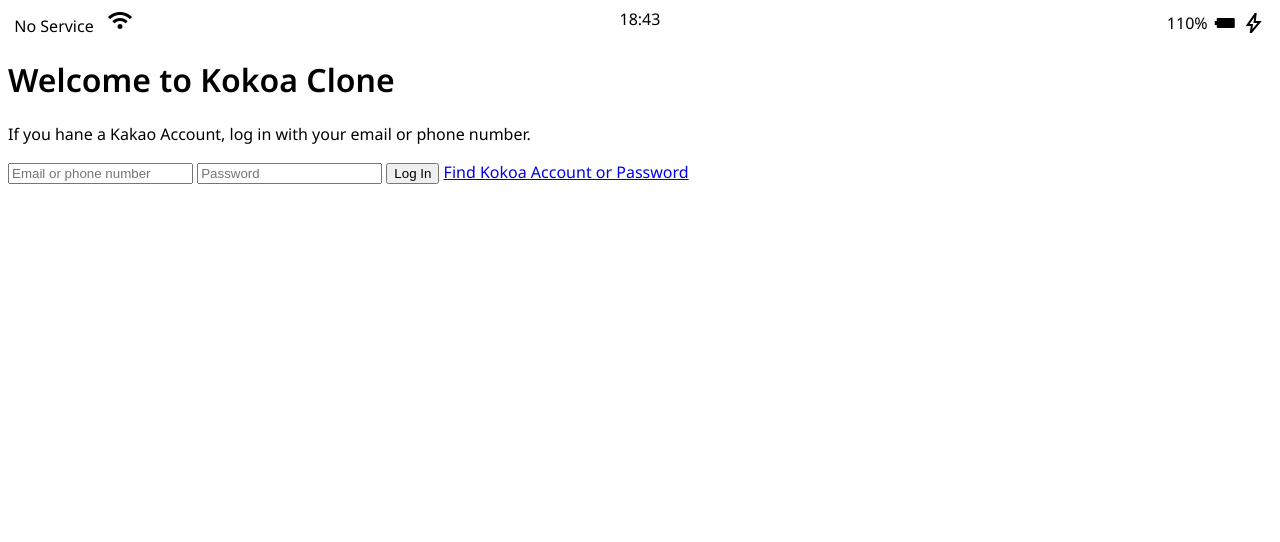
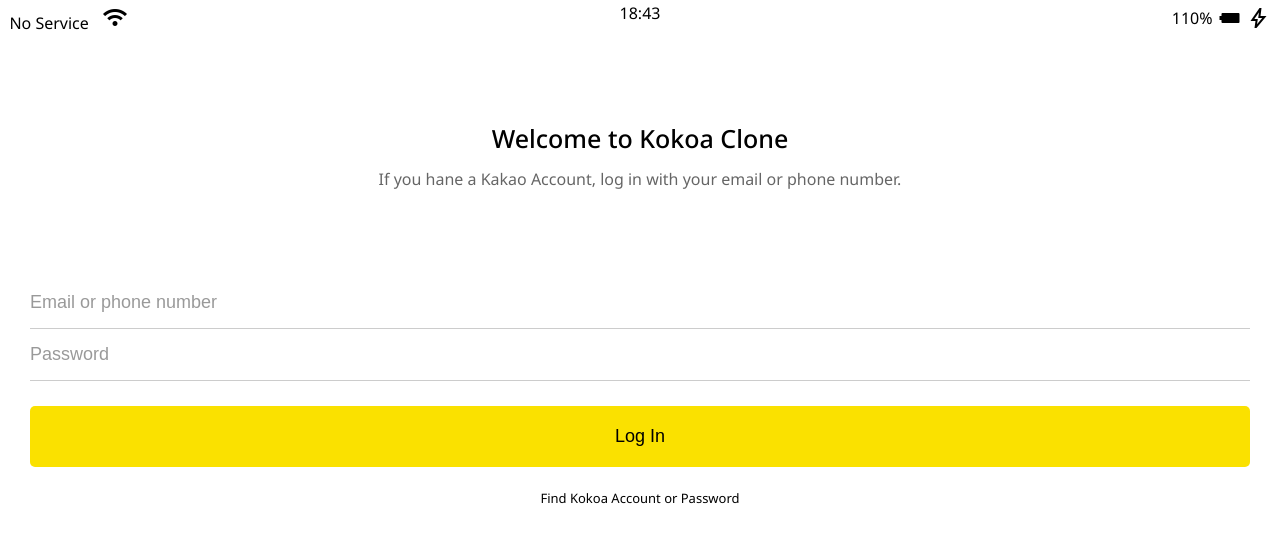
Before and after one commit to yoobinjomango/kokoa-clone-2023, a plain HTML site: page index.html in a window 1280 px wide. Drawn offline with nearby package versions, Linux system fonts and the light colour scheme.

Commit message:
Login
login complete

```diff
--- /dev/null
+++ b/css/components/status-bar.css
@@ -0,0 +1,28 @@
+.status-bar {
+    display: flex;
+    justify-content: center;
+    padding: 5px 3px;
+}
+
+.status-bar__column {
+    width: 33%;
+}
+
+.status-bar__column:first-child span {
+    margin-right: 5px;
+}
+
+.status-bar__column:nth-child(2) {
+    display: flex;
+    justify-content: center;
+}
+
+.status-bar__column:last-child{
+    display: flex;
+    justify-content: flex-end;
+    align-items: center;
+}
+
+.status-bar__column .material-symbols-outlined:nth-child(2){
+    margin: 0px 5px;
+}
--- /dev/null
+++ b/css/reset.css
@@ -0,0 +1,52 @@
+/* http://meyerweb.com/eric/tools/css/reset/
+   v2.0 | 20110126
+   License: none (public domain)
+*/
+
+html, body, div, span, applet, object, iframe,
+h1, h2, h3, h4, h5, h6, p, blockquote, pre,
+a, abbr, acronym, address, big, cite, code,
+del, dfn, em, img, ins, kbd, q, s, samp,
+small, strike, strong, sub, sup, tt, var,
+b, u, i, center,
+dl, dt, dd, ol, ul, li,
+fieldset, form, label, legend,
+table, caption, tbody, tfoot, thead, tr, th, td,
+article, aside, canvas, details, embed,
+figure, figcaption, footer, header, hgroup,
+menu, nav, output, ruby, section, summary,
+time, mark, audio, video {
+	margin: 0;
+	padding: 0;
+	border: 0;
+	font-size: 100%;
+	font: inherit;
+	vertical-align: baseline;
+}
+/* HTML5 display-role reset for older browsers */
+article, aside, details, figcaption, figure,
+footer, header, hgroup, menu, nav, section {
+	display: block;
+}
+body {
+	line-height: 1;
+}
+ol, ul {
+	list-style: none;
+}
+blockquote, q {
+	quotes: none;
+}
+blockquote:before, blockquote:after,
+q:before, q:after {
+	content: '';
+	content: none;
+}
+table {
+	border-collapse: collapse;
+	border-spacing: 0;
+}
+
+input:focus {
+    outline: none;
+}
--- /dev/null
+++ b/css/screens/login.css
@@ -0,0 +1,62 @@
+.welcome-header {
+    margin: 90px 0px;
+    text-align: center;
+    display: flex;
+    flex-direction: column;
+    align-items: center;
+}
+
+.welcome-header__title {
+    margin-bottom: 20px;
+    font-size: 25px;
+    font-weight: 500;
+}
+
+.welcome-header__text {
+   width: 60%;
+   opacity: 0.6;
+}
+
+#login-form {
+    display: flex;
+    flex-direction: column;
+    margin: 0px 30px;
+}
+
+#login-form input {
+    border: none;
+    padding: 15px 0px;
+    font-size: 18px;
+    margin-bottom: 25px;
+}
+
+#login-form input:first-child {
+    margin-bottom: 0px;
+}
+
+#login-form input::placeholder {
+    color: rgba(0,0,0,0.4);
+}
+
+#login-form input:not([type="submit"]) {
+    border-bottom: 1px solid rgba(0,0,0,0.2);
+    transition: border-color 0.3s ease-in-out;
+}
+
+#login-form input:focus{
+    border-color: var(--yellow);
+}
+
+#login-form input[type="submit"] {
+    background-color: var(--yellow);
+    cursor: pointer;
+    padding: 20px 0px;
+    border-radius: 5px;
+}
+
+#login-form a {
+    text-align: center;
+    text-decoration: none;
+    color: inherit;
+    font-size: 13px;
+}
--- a/css/styles.css
+++ b/css/styles.css
@@ -1,33 +1,14 @@
 @import url('https://fonts.googleapis.com/css2?family=Noto+Sans:wght@400;500;600&display=swap');
+
+@import "reset.css";
+@import "variables.css";
+
+/* Components */
+@import "components/status-bar.css";
+
+/* Screens */
+@import "screens/login.css";
 
 body {
     font-family: 'Noto Sans', sans-serif;
 }
-
-.status-bar {
-    display: flex;
-    justify-content: center;
-}
-
-.status-bar__column {
-    width: 33%;
-}
-
-.status-bar__column:first-child span {
-    margin-right: 5px;
-}
-
-.status-bar__column:nth-child(2) {
-    display: flex;
-    justify-content: center;
-}
-
-.status-bar__column:last-child{
-    display: flex;
-    justify-content: flex-end;
-    align-items: center;
-}
-
-.status-bar__column .material-symbols-outlined:nth-child(2){
-    margin: 0px 5px;
-}
--- /dev/null
+++ b/css/variables.css
@@ -0,0 +1,3 @@
+:root {
+    --yellow: #fae100;
+}
--- a/index.html
+++ b/index.html
@@ -33,9 +33,9 @@
       </p>
     </header>
 
-    <form id="login-form">
-      <input type="text" placeholder="Email or phone number" />
-      <input type="password" placeholder="Password" />
+    <form action="friends.html" method="get" id="login-form">
+      <input name="username" type="text" placeholder="Email or phone number" />
+      <input name="password" type="password" placeholder="Password" />
       <input type="submit" value="Log In" />
       <a href="#">Find Kokoa Account or Password</a>
     </form>
```
Also changed, not shown: friends.html (added, +1 -0 lines), 1 other file.
